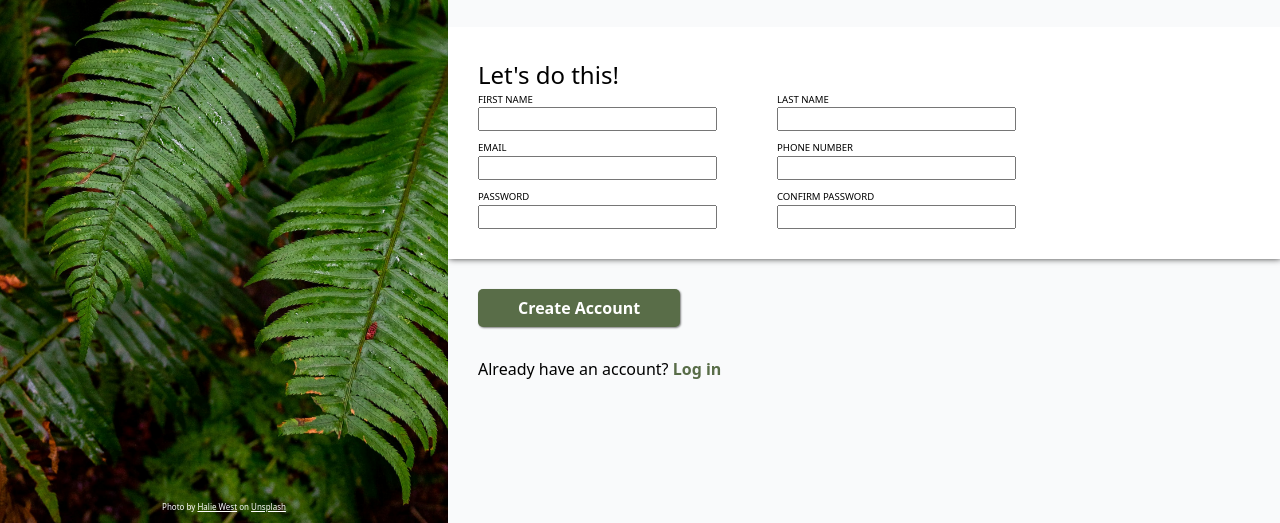
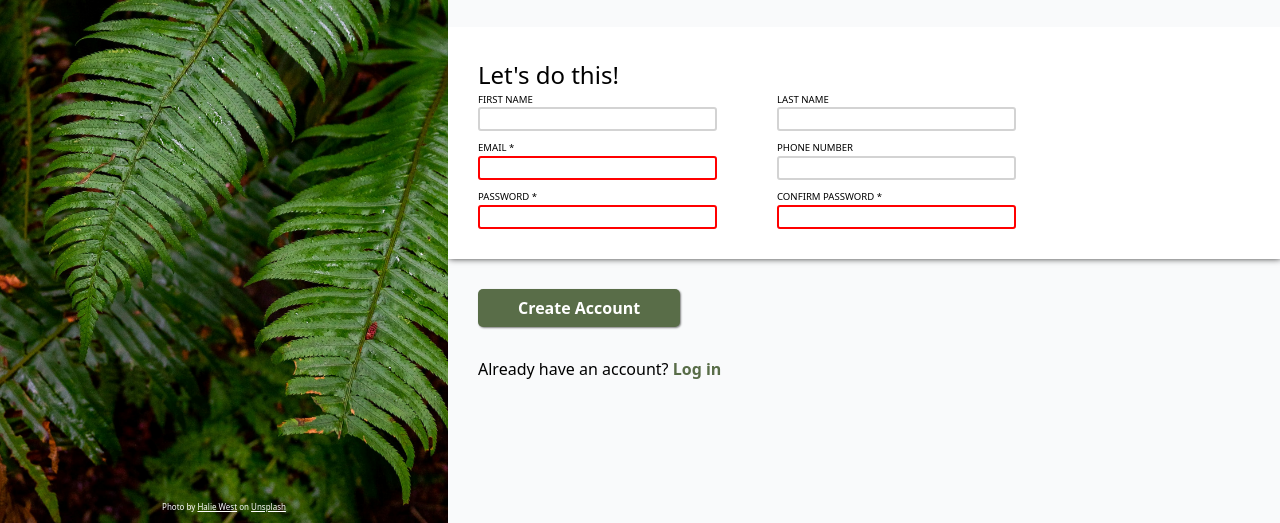
Before and after one commit to yochie/odin-signup, a website: page index.html in a window 1280 px wide. Shown: the part 277-800 px from the top of the page. Drawn offline with nearby package versions, Linux system fonts and the light colour scheme.

Commit message:
Validate form fields and provide feedback styles

```diff
--- a/index.html
+++ b/index.html
@@ -48,8 +48,8 @@
                 </div>
                 <div class="form-row">
                     <div class="form-field">
-                        <label for="email">EMAIL</label>
-                        <input id="email" type="email" name="email">
+                        <label for="email">EMAIL *</label>
+                        <input id="email" type="email" name="email" required>
                     </div>
                     <div class="form-field">
                         <label for="phone">PHONE NUMBER</label>
@@ -58,12 +58,13 @@
                 </div>
                 <div class="form-row">
                     <div class="form-field">
-                        <label for="password">PASSWORD</label>
-                        <input id="password" type="password" name="pwd">
+                        <label for="password">PASSWORD *</label>
+                        <input id="password" type="password" name="pwd" required minlength="8">
+                        <p class="error"></p>
                     </div>
                     <div class="form-field">
-                        <label for="pwd_confirm">CONFIRM PASSWORD</label>
-                        <input id="pwd_confirm" type="password" name="pwd_confirm">
+                        <label for="pwd_confirm">CONFIRM PASSWORD *</label>
+                        <input id="pwd_confirm" type="password" name="pwd_confirm" required minlength="8">
                     </div>
                 </div>
             </form>
--- a/styles.css
+++ b/styles.css
@@ -156,6 +156,22 @@ section.form .form-field {
   flex-direction: column;
 }
 
+.form .form-field input {
+  border-radius: 3px;
+  border-color: lightgray;
+  border-style: solid;
+  outline: none;
+}
+
+.form .form-field input:invalid {
+  border-color: red;
+}
+
+.form .form-field input:focus-visible {
+  border-color: blue;
+  box-shadow: 1px 1px 3px;
+}
+
 section.cta {
   position: relative;
   z-index: -1;
```
